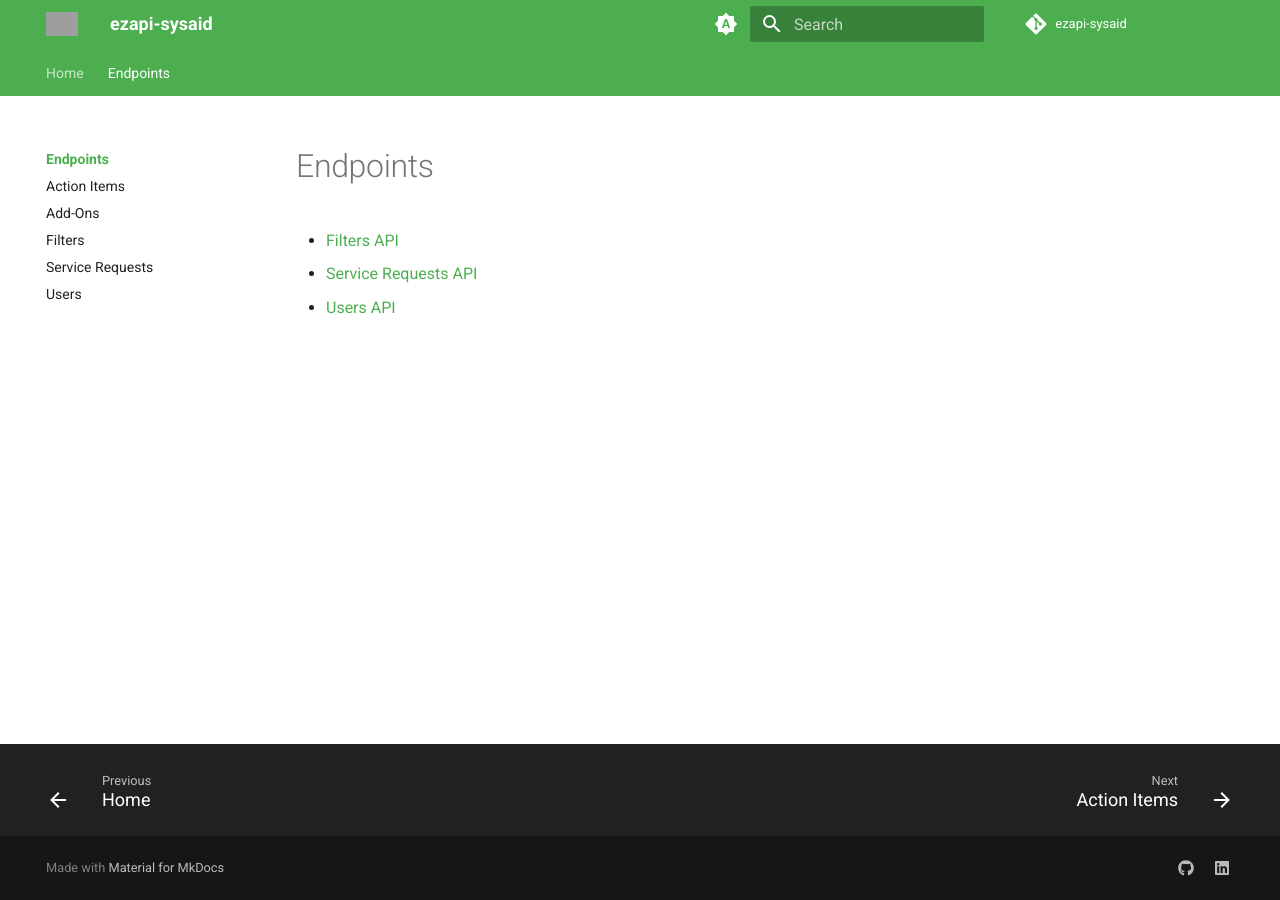
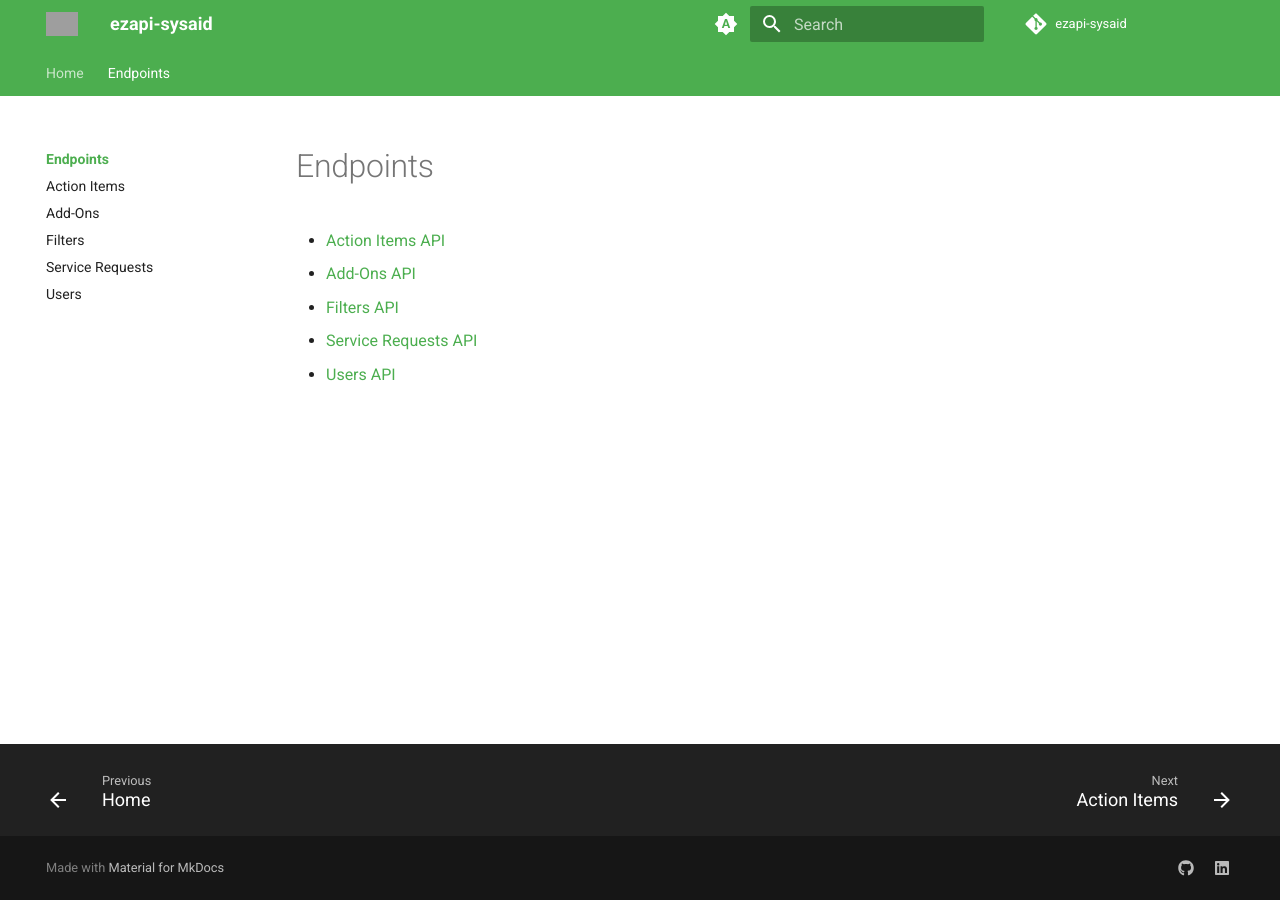
Before and after one commit to zehengl/ezapi-sysaid, an MkDocs documentation site: the page built from docs/endpoints/index.md, in a window 1280 px wide. Built offline with MkDocs 1.6.1 and Material for MkDocs 9.7.7, drawn with Linux system fonts in a browser that asks for light colours; comment, search, counter and statistics services are not loaded; grey boxes are pictures that could not be loaded.

Commit message:
update docs

```diff
--- a/docs/endpoints/index.md
+++ b/docs/endpoints/index.md
@@ -1,5 +1,7 @@
 # Endpoints
 
+- [Action Items API](action_items.md)
+- [Add-Ons API](add_ons.md)
 - [Filters API](filters.md)
 - [Service Requests API](service_requests.md)
 - [Users API](users.md)
```
